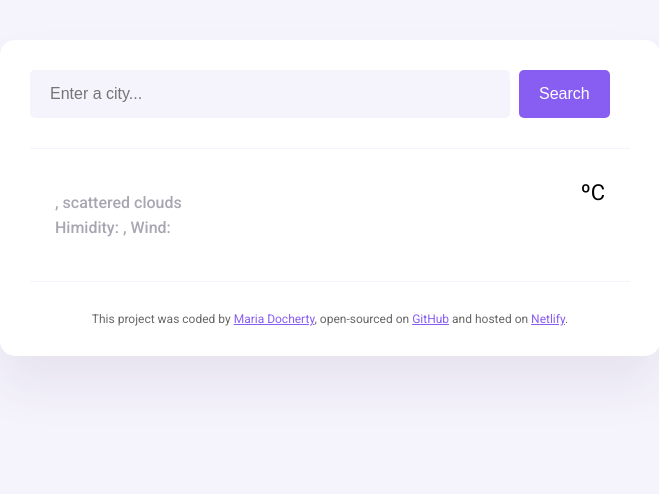
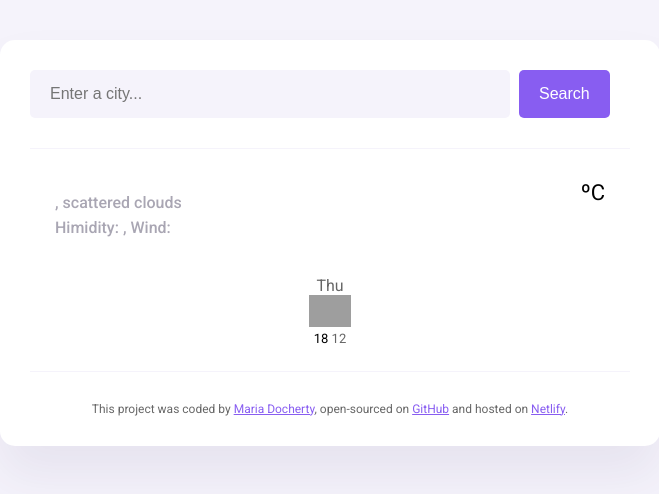
Before and after one commit to Mariadoc1/Plus-Project, a plain HTML site: page index.html in a window 1280 px wide. Shown: the whole page, without its empty margins (310-969 px from the left). Drawn offline with nearby package versions, Linux system fonts and the light colour scheme; no server answers; grey boxes are pictures that could not be loaded.

Commit message:
Added weather forecast in html and wrapped it in classes

```diff
--- a/index.html
+++ b/index.html
@@ -47,6 +47,22 @@
             <div class="weather-unit">ºC</div>
           </div>
         </div>
+        <div class="weather-forecast">
+          <div class="row">
+            <div class="col-3">
+              <div class="forecast-date">Thu</div>
+              <img
+                src="http://shecodes-assets.s3.amazonaws.com/api/weather/icons/clear-sky-day.png"
+                alt=""
+                width="42px"
+              />
+              <div class="forecast-temperature">
+                <span class="forecast-temperature-max">18</span
+                ><span class="forecast-temperature-min"> 12</span>
+              </div>
+            </div>
+          </div>
+        </div>
       </main>
       <footer>
         This project was coded by
--- a/src/styles.css
+++ b/src/styles.css
@@ -91,6 +91,27 @@ main {
   font-size: 22px;
 }
 
+.weather-forecast {
+  margin-top: 20px;
+  display: flex;
+  justify-content: space-around;
+  text-align: center;
+  color: #000;
+}
+
+.forecast-date {
+  font-size: 16px;
+  opacity: 0.6;
+}
+
+.forecast-temperature {
+  font-size: 13px;
+}
+
+.forecast-temperature-min {
+  opacity: 0.6;
+}
+
 footer {
   border-top: 1px solid #f5f3fb;
   padding: 30px 0 0 0;
```
